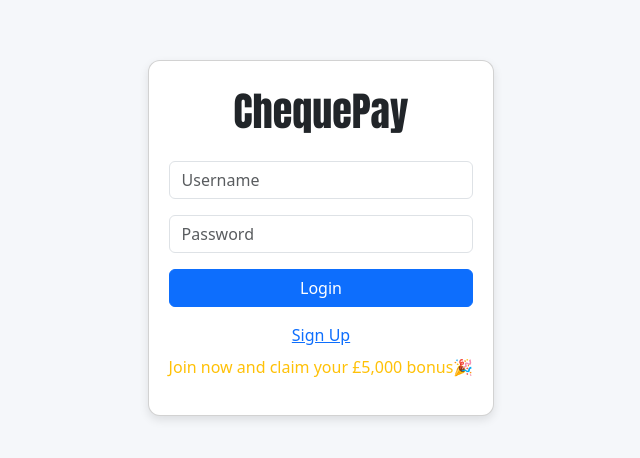
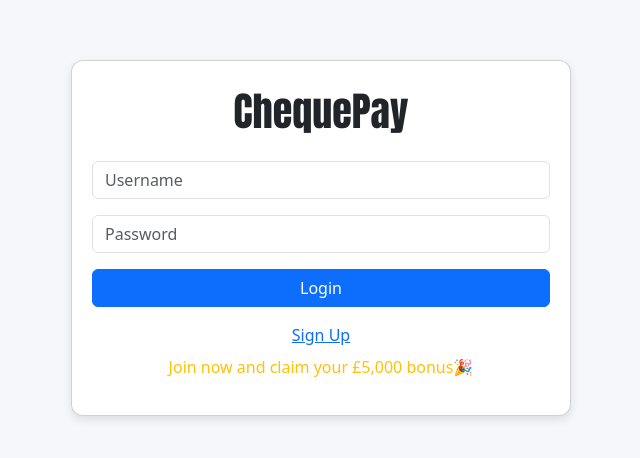
Before and after one commit to jk1698oxx2/vue_project5_cheque_pay, a Vue app: page /login in a window 1280 px wide. Shown: the part 162-620 px from the top of the page, without its empty margins (319-959 px from the left). Built offline with nearby package versions, Linux system fonts and the light colour scheme; a web font is replaced by a local one.

Commit message:
style: improve css layout and visual presentation

```diff
--- a/src/css/style.css
+++ b/src/css/style.css
@@ -1,6 +1,11 @@
 body {
     background-color: #f5f7fa;
-    height: 100vh;
+    margin: 0;
+}
+
+#app {
+    width: 100%;
+    min-height: 100vh;
     display: flex;
     align-items: center;
     justify-content: center;
```
